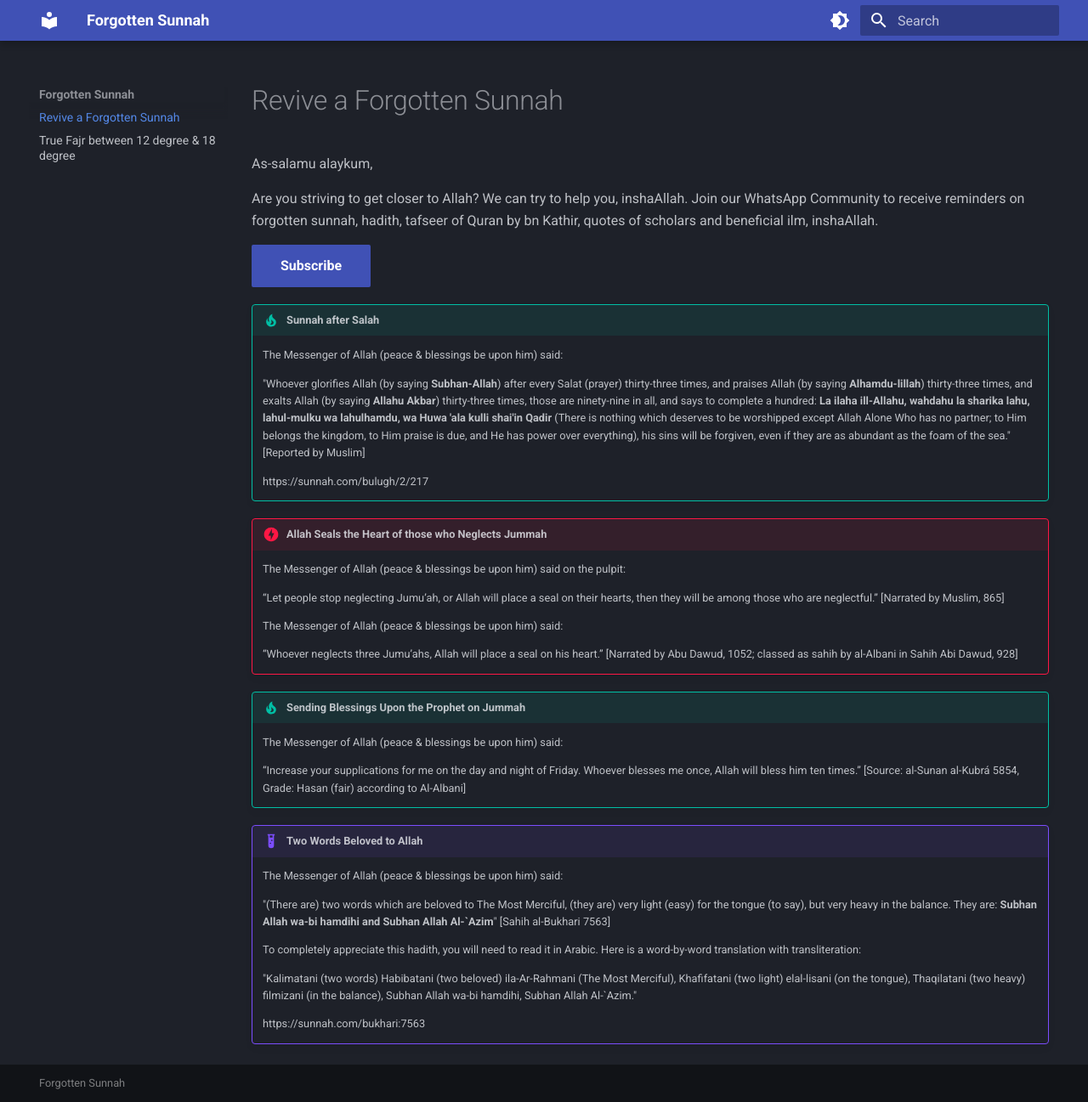
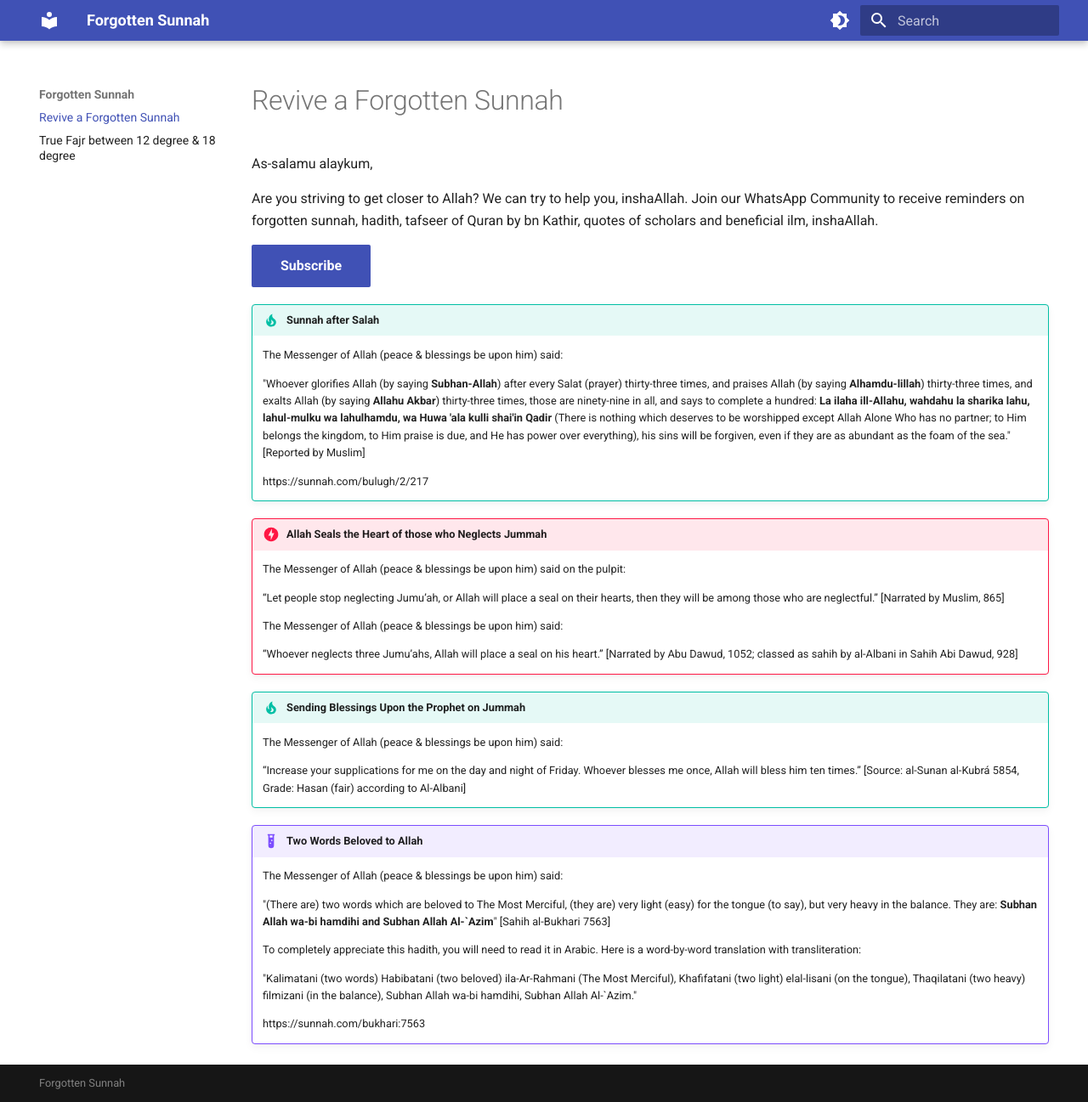
Before and after one commit to ForgottenSunnah/website, an MkDocs documentation site: the page built from docs/index.md, in a window 1280 px wide and 1297 px high. Shown: the whole window at 85% size. Built offline with MkDocs 1.6.1 and Material for MkDocs 9.7.7, drawn with Linux system fonts in a browser that asks for light colours.

Commit message:
update default theme

```diff
--- a/mkdocs.yml
+++ b/mkdocs.yml
@@ -1,5 +1,6 @@
 # Project information
 site_name: Forgotten Sunnah
+site_url: https://forgottensunnah.com/
 site_description: >-
   Are you striving to get closer to Allah? We can try to help, inshaAllah.
   Subscribe to receive reminders on forgotten sunnah, hadith, tafseer of Quran
@@ -21,12 +22,12 @@ theme:
     - content.code.copy
   palette:
     # Palette toggle for dark mode
-    - scheme: slate
+    - scheme: default
       toggle:
         icon: material/brightness-4
         name: Switch to light mode
     # Palette toggle for light mode
-    - scheme: default
+    - scheme: slate
       toggle:
         icon: material/brightness-7
         name: Switch to dark mode
```
